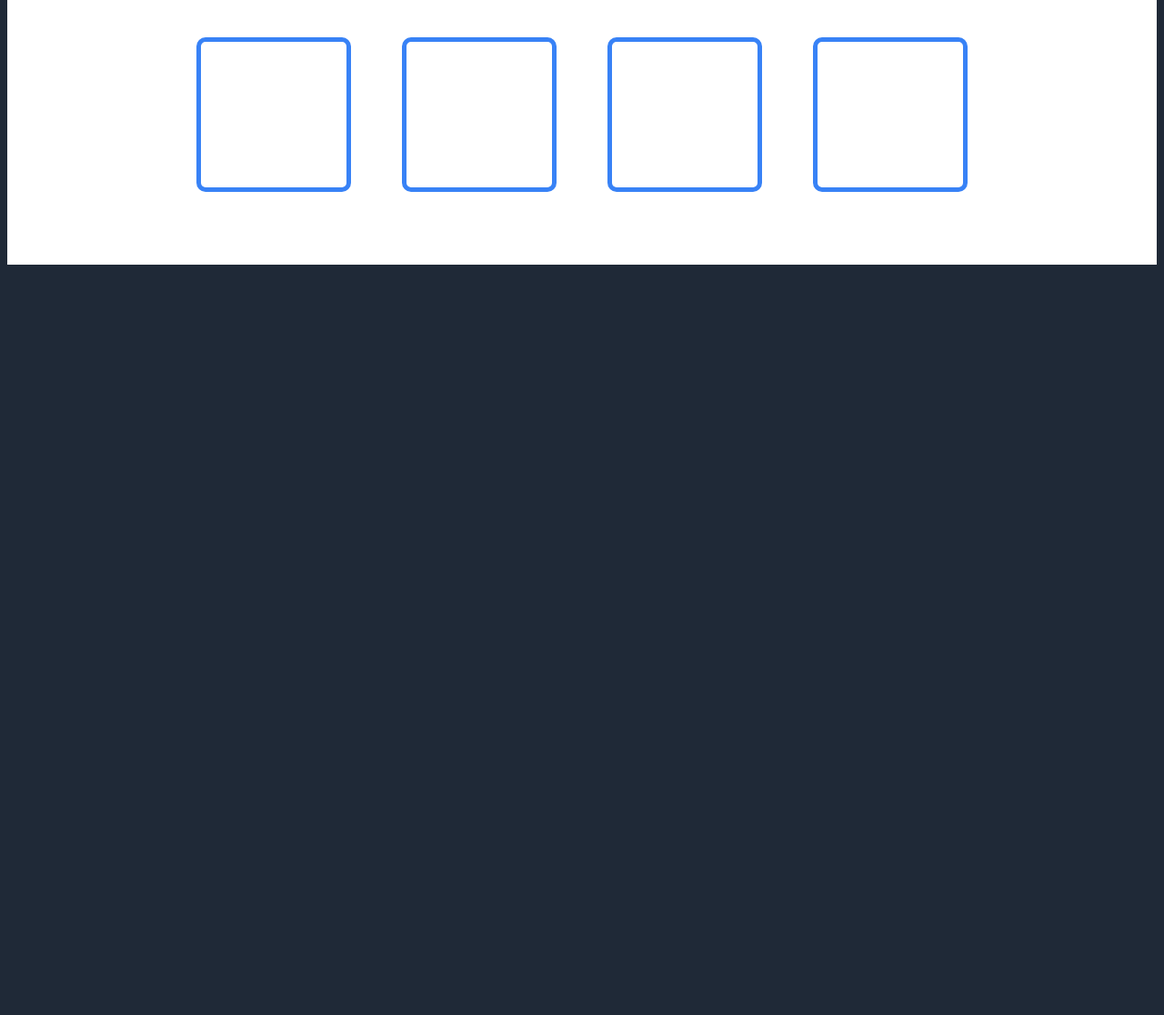
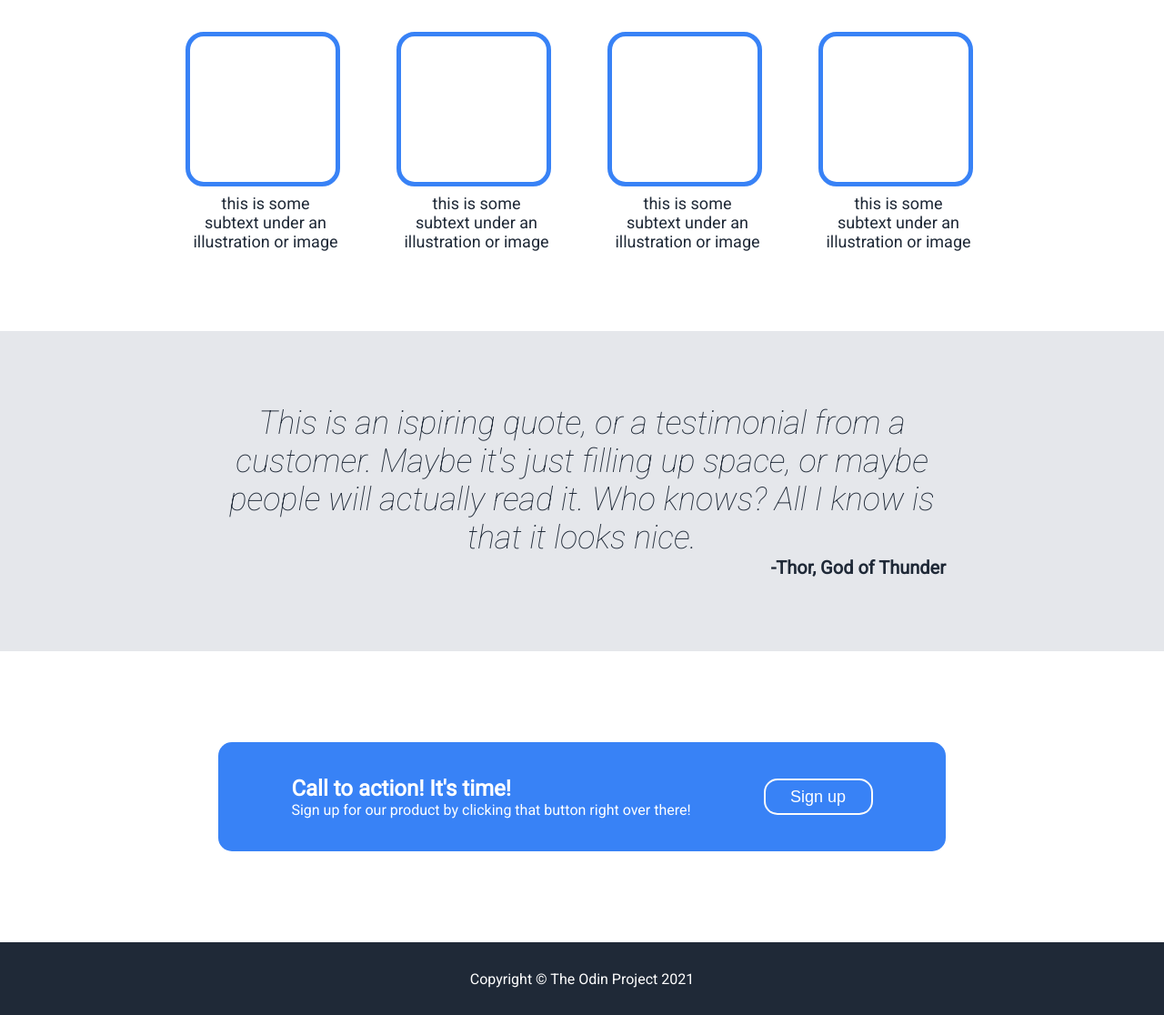
Before and after one commit to oberonSilni/landing-page, a plain HTML site: page index.html in a window 1280 px wide. Shown: the part 633-1749 px from the top of the page at 91% size. Before the commit the page ends 932 px from the top, so only its background shows below. Drawn offline with Linux system fonts and the light colour scheme.

Commit message:
final version 1.0

```diff
--- a/index.html
+++ b/index.html
@@ -31,7 +31,7 @@
     <h2>This website is awesome</h2>
     <p>This website has some subtext that goes
         here under the main title. It's a smaller
-        font and the color is lower contrast
+        font and the color is lower <br>  contrast
     </p>
     <button>Sign up</button>
 </div>
@@ -47,12 +47,58 @@
 <h2>Some random information.</h2>
 
 <div id="squares-wrap">
+<div class="square-text">
 <div class="squares"></div>
+<p>this is some subtext under an illustration or image </p>
+</div>
+<div class="square-text">
 <div class="squares"></div>
+<p>this is some subtext under an illustration or image </p>
+</div>
+<div class="square-text">
 <div class="squares"></div>
+<p>this is some subtext under an illustration or image </p>
+</div>
+<div class="square-text">
 <div class="squares"></div>
+<p>this is some subtext under an illustration or image </p>
+</div>
 </div>
 
+</div>
+
+<!-- Quote part -->
+
+<div id="quote">
+    <p id="quoteP">This is an ispiring quote, or a testimonial
+        from a customer. Maybe it's just filling up space, or
+    maybe people will actually read it. Who knows? All I know is that it looks nice. </p>
+    <p id="thor">-Thor, God of Thunder</p>
+</div>
+
+
+</div>
+
+<!-- Call to action -->
+
+<div id="action-wrapper">
+
+<div id="call">
+<div id="call-text">
+    <h2>Call to action! It's time!</h2>
+    <p>Sign up for our product by clicking that button right over there! </p>
+</div>
+
+<button id="call-btn">Sign up</button>
+
+</div>
+
+
+</div>
+
+<!-- Copyright -->
+<div id="copyright">
+    <p>Copyright © The Odin Project 2021</p>
 </div>
 
 
--- a/style.css
+++ b/style.css
@@ -1,6 +1,13 @@
+@import url('https://fonts.googleapis.com/css?family=Roboto&display=swap');
+@import url('https://fonts.googleapis.com/css2?family=Roboto:ital,wght@1,100&display=swap');
+
+
 body{
 background-color: #1F2937;
 color:white;
+font-family:Roboto;
+margin:0;
+padding:0;
 }
 
 #header{
@@ -109,6 +116,7 @@ color:white;
     flex-direction:column;
     justify-content:center;
     align-items:center;
+    padding-bottom:10vh;
 
 }
 
@@ -116,13 +124,108 @@ color:white;
     display:flex;
     justify-content: center;
     gap:7vh;
-    padding-bottom:10vh;
+
 }
 
 
 .squares{
 height:20vh;
 width:20vh;
+border-radius:20px;
 border:5px solid #3882F6;
-border-radius: 10px;
+margin:0;
+
 }
+
+.square-text{
+    display:flex;
+    flex-direction: column;
+}
+
+.square-text p{
+    width:20vh;
+font-size:18px;
+text-align: center;
+font-weight: lighter;
+margin:1vh;
+}
+
+
+#quote{
+background-color:#E5E7EB;
+font-size:36px;
+display:flex;
+flex-direction:column;
+justify-content: center;
+align-items:center;
+color:#1F2937;
+padding:10vh;
+margin:0;
+}
+
+#quoteP{
+font-family: 'Roboto', sans-serif;
+font-style:italic;
+width:100vh;
+font-weight: 100;
+text-align:center;
+margin:0;
+
+}
+
+
+#thor{
+text-align:right;
+font-weight: bolder;
+font-size: 20px;
+margin:0;
+width:100vh;
+}
+
+#action-wrapper{
+display:flex;
+background-color: white;
+margin:0;
+height:40vh;
+justify-content: center;
+align-items: center;
+}
+
+
+#call, #call-btn{
+    background-color:#3882F6;
+    border-radius: 15px;
+    color:white;
+}
+
+#call{
+height:15vh;
+width:100vh;
+display:flex;
+align-items: center;
+justify-content: center;
+gap:10vh;
+}
+
+#call h2, #call p{
+    margin:0;
+}
+
+#call-btn{
+    border:2px solid #fbfbfc;
+    padding:1vh;
+    font-size: 18px;
+    width:15vh;
+    height:5vh;
+}
+
+
+
+
+#copyright{
+    display:flex;
+    background-color: #1F2937;
+    height:10vh;
+    justify-content: center;
+    align-items: center;
+}
```
